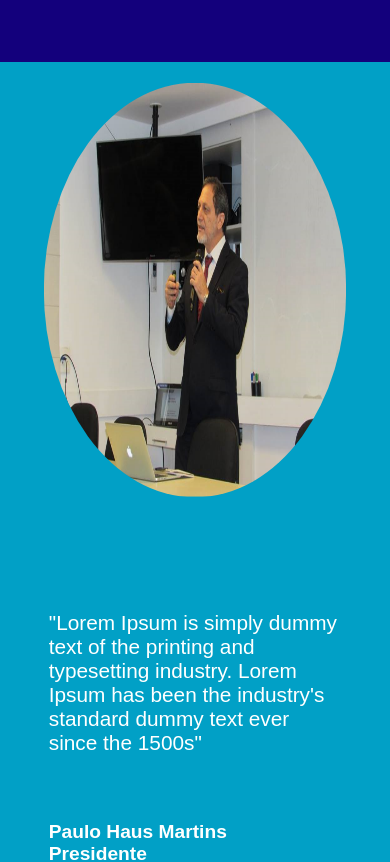
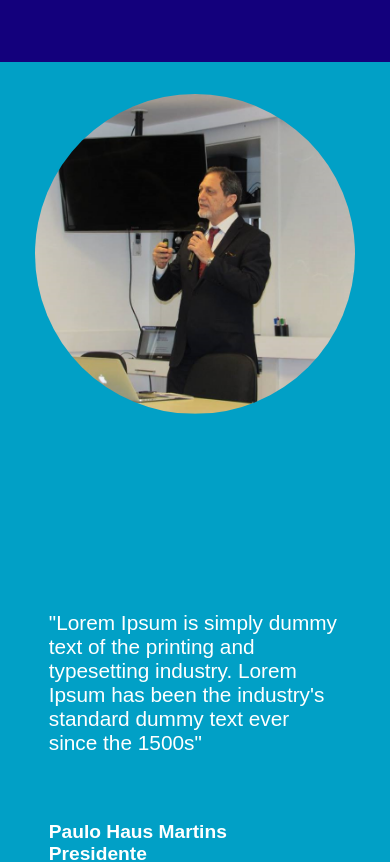
Before and after one commit to rcvares/Funperj, a plain HTML site: page index.html in a window 390 px wide. Shown: the part 1279-2141 px from the top of the page. Drawn offline with Linux system fonts and the light colour scheme; a web font is replaced by a local one.

Commit message:
sugestões

```diff
--- a/index.html
+++ b/index.html
@@ -1,4 +1,5 @@
-<!DOCTYPE>
+<!-- <!DOCTYPE> -->
+<!DOCTYPE html>
 <html lang="pt-br">
 <head>
 	<meta charset="utf-8">
@@ -34,7 +35,7 @@
 				<p class="box-text">Fazem parte de seu cadastro de associadas fundações das mais expressivas na história do país, que movimentam valores significativos, atendem a milhões de beneficiários, representam o esforço da própria sociedade civil na oferta de serviços públicos relevantes com atividades inovadoras e continuadas. Algumas afiliadas são internacionalmente reconhecidas, algumas são centenárias, a maioria é referência em suas áreas de atuação.</p>
 			</div>
 			<div class="content-2-division">
-				<img src="./assets/Paulo-Haus.png" class="division-image" alt="Presidente Paulo Haus Martins">
+        <div class="paulo-haus-image"></div>
 				<div class="subdivision-a">
 					<div class="subdivision-a-wrapper">
 						<p class="subdivision-text-a">"Lorem Ipsum is simply dummy text of the printing and typesetting industry. Lorem Ipsum has been the industry's standard dummy text ever since the 1500s"</p>
--- a/style.css
+++ b/style.css
@@ -4,6 +4,24 @@
 	margin: 0;
 	padding: 0;
 	box-sizing: border-box;
+}
+
+.paulo-haus-image {
+    width: 30rem;
+    height: 30rem;
+    border-radius: 100%;
+    margin: 2rem;
+    background-image: url(./assets/Paulo-Haus.png);
+    background-position: 50%;
+    background-repeat: no-repeat;
+    background-size: cover;
+}
+
+@media(max-width: 640px){
+    .paulo-haus-image {
+        width: 20rem;
+        height: 20rem;
+    }
 }
 
 .wrapper-menu {
@@ -205,9 +223,8 @@
 
 .content-2-division {
 	background-color: #01A0C6;
-    border-bottom-left-radius: 15rem;
-    border-top-left-radius: 15rem;
-    height: 55vh;
+    border-bottom-left-radius: 17rem;
+    border-top-left-radius: 17rem;
     width: 88vw;
     display: flex;
     align-items: center;
@@ -226,28 +243,9 @@
     }
 }
 
-.division-image {
-	width: 28vw;
-    height: 50vh;
-    border-radius: 100%;
-    padding: 1.3rem;
-}
-@media(max-width: 768px){
-    .division-image {
-    width: 35%;
-    height: 82%;
-    }
-}
-@media(max-width: 640px){
-    .division-image {
-        width: 88%;
-        height: 54%;
-    }
-}
-
 .subdivision-a {
 	color: #FFF;
-    height: 40vh;
+    /* height: 40vh; */
     width: 50vw;
 }
 @media(max-width: 768px){
```
